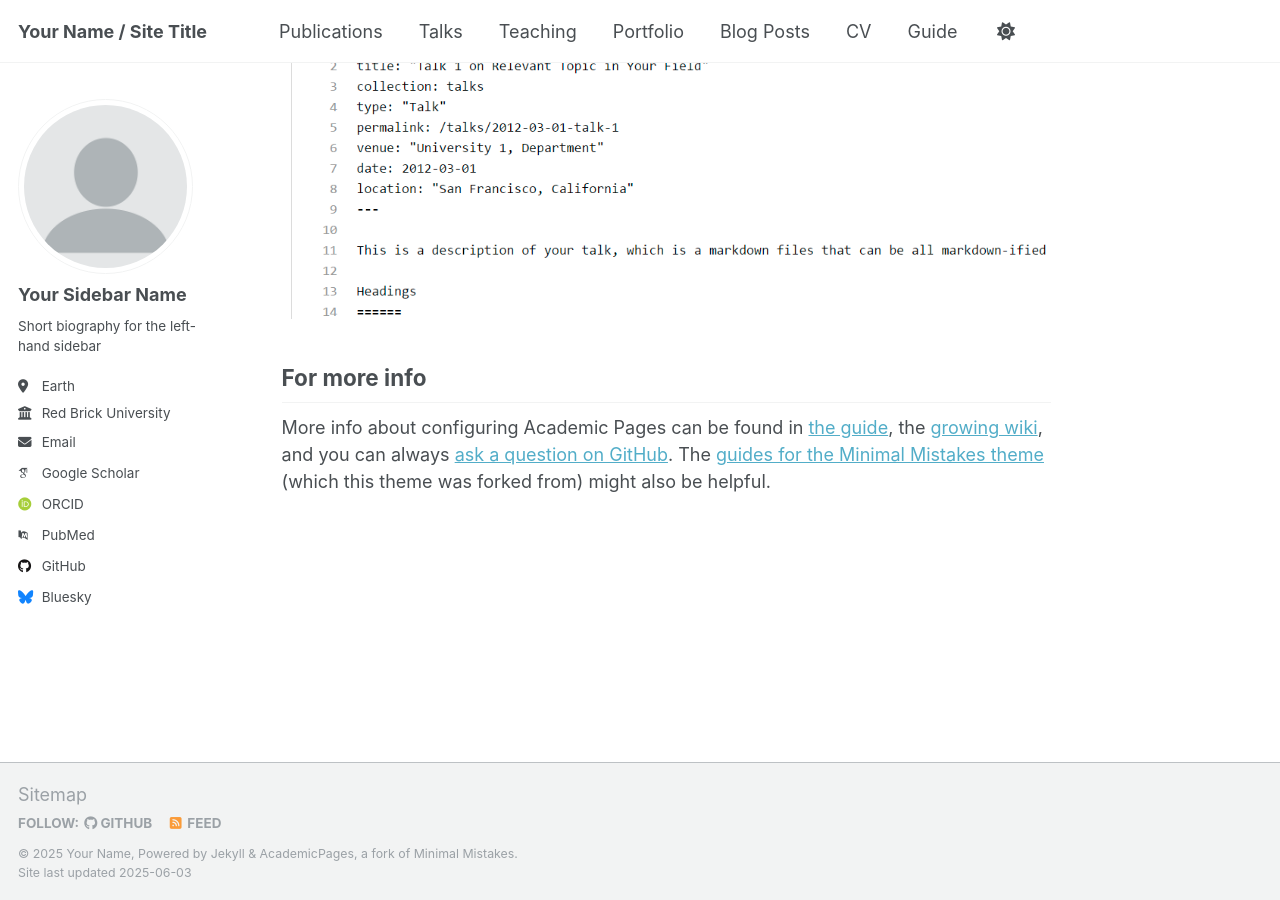
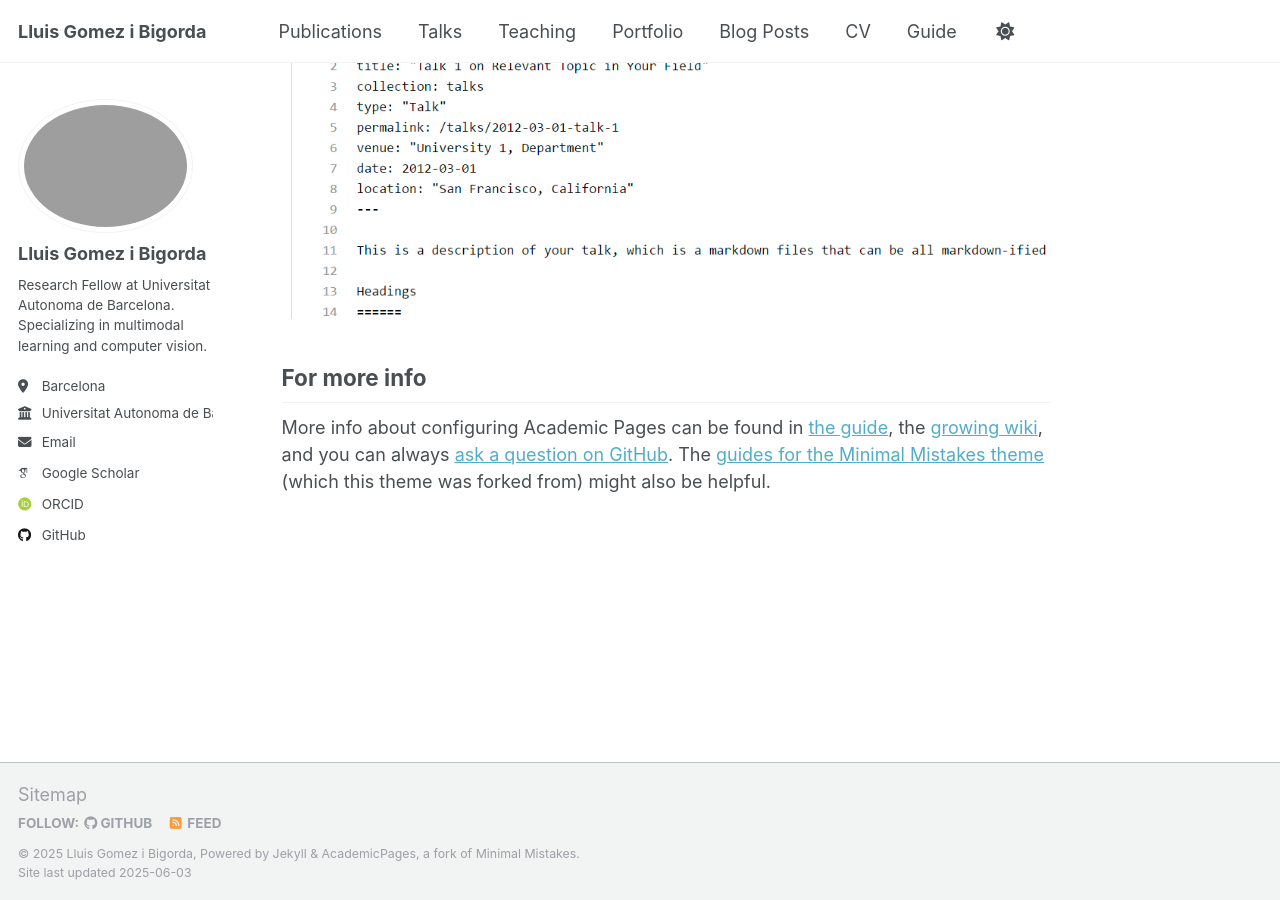
Before and after one commit to lluisgomez/lluisgomez.github.io, a Jekyll site: the page built from _pages/about.md, in a window 1280 px wide and 900 px high, scrolled down 2636 px. Built offline with Jekyll 4.4.1, drawn with Linux system fonts in a browser that asks for light colours; some web fonts are replaced.

Commit message:
Update _config.yml

```diff
--- a/_config.yml
+++ b/_config.yml
@@ -9,36 +9,36 @@
 # Basic Site Settings
 locale                   : "en-US"
 site_theme               : "default"
-title                    : "Your Name / Site Title"
+title                    : "Lluis Gomez i Bigorda"
 title_separator          : "-"
-name                     : &name "Your Name"
-description              : &description "personal description"
-url                      : https://academicpages.github.io # the base hostname & protocol for your site e.g. "https://[your GitHub username].github.io" or if you already have some other page hosted on Github then use "https://[your GitHub username].github.io/[Your Repo Name]"
+name                     : &name "Lluis Gomez i Bigorda"
+description              : &description "Research Fellow at Universitat Autonoma de Barcelona. Specializing in multimodal learning and computer vision."
+url                      : https://lluisgomez.github.io # the base hostname & protocol for your site e.g. "https://[your GitHub username].github.io" or if you already have some other page hosted on Github then use "https://[your GitHub username].github.io/[Your Repo Name]"
 baseurl                  : "" # the subpath of your site, e.g. "/blog"
-repository               : "academicpages/academicpages.github.io"
+repository               : "lluisgomez/lluisgomez.github.io"
 
 # Site Author - The following control what appear as part of the author content on the side bar.
 #               If a field is blank the icon and link will not appear, otherwise it will be shown.
 #               Additional customization can be done by editing /_includes/author-profile.html
 author:
   # Biographic information
-  avatar           : "profile.png"
-  name             : "Your Sidebar Name"
+  avatar           : "lluis_bg.png"
+  name             : "Lluis Gomez i Bigorda"
   pronouns         : # example: "she/her"
-  bio              : "Short biography for the left-hand sidebar"
-  location         : "Earth"
-  employer         : "Red Brick University"
+  bio              : "Research Fellow at Universitat Autonoma de Barcelona. Specializing in multimodal learning and computer vision."
+  location         : "Barcelona"
+  employer         : "Universitat Autonoma de Barcelona"
   uri              : # URL
-  email            : "none@example.org"
+  email            : "lgomez@cvc.uab.es"
 
   # Academic websites
   academia         : # URL
   arxiv            : # URL - Update with the correct link to your profile
-  googlescholar    : "https://scholar.google.com/citations?user=PS_CX0AAAAAJ"
+  googlescholar    : "https://scholar.google.com/citations?user=U5DQ99QAAAAJ"
   impactstory      : # URL
-  orcid            : "http://orcid.org/yourorcidurl"
+  orcid            : "https://orcid.org/0000-0003-1408-9803"
   semantic         : # URL
-  pubmed           : "https://www.ncbi.nlm.nih.gov/pubmed/?term=john+snow"
+  pubmed           : #"https://www.ncbi.nlm.nih.gov/pubmed/?term=john+snow"
   researchgate     : # URL
   scopus           : # URL
 
@@ -46,12 +46,12 @@ author:
   bitbucket        : # Username - Update with your username on the site
   codepen          : # Username
   dribbble         : # Username
-  github           : "academicpages"
+  github           : "lluisgomez"
   kaggle           : # Username
   stackoverflow    : # User number or user number and name (i.e., use "1" or "1/jeff-atwood")
 
   # Social media
-  bluesky          : "bsky.app" # Replace this with you Bluesky username
+  bluesky          : #"bsky.app" # Replace this with you Bluesky username
   facebook         : # Username
   flickr           : # Username
   foursquare       : # Username
```
